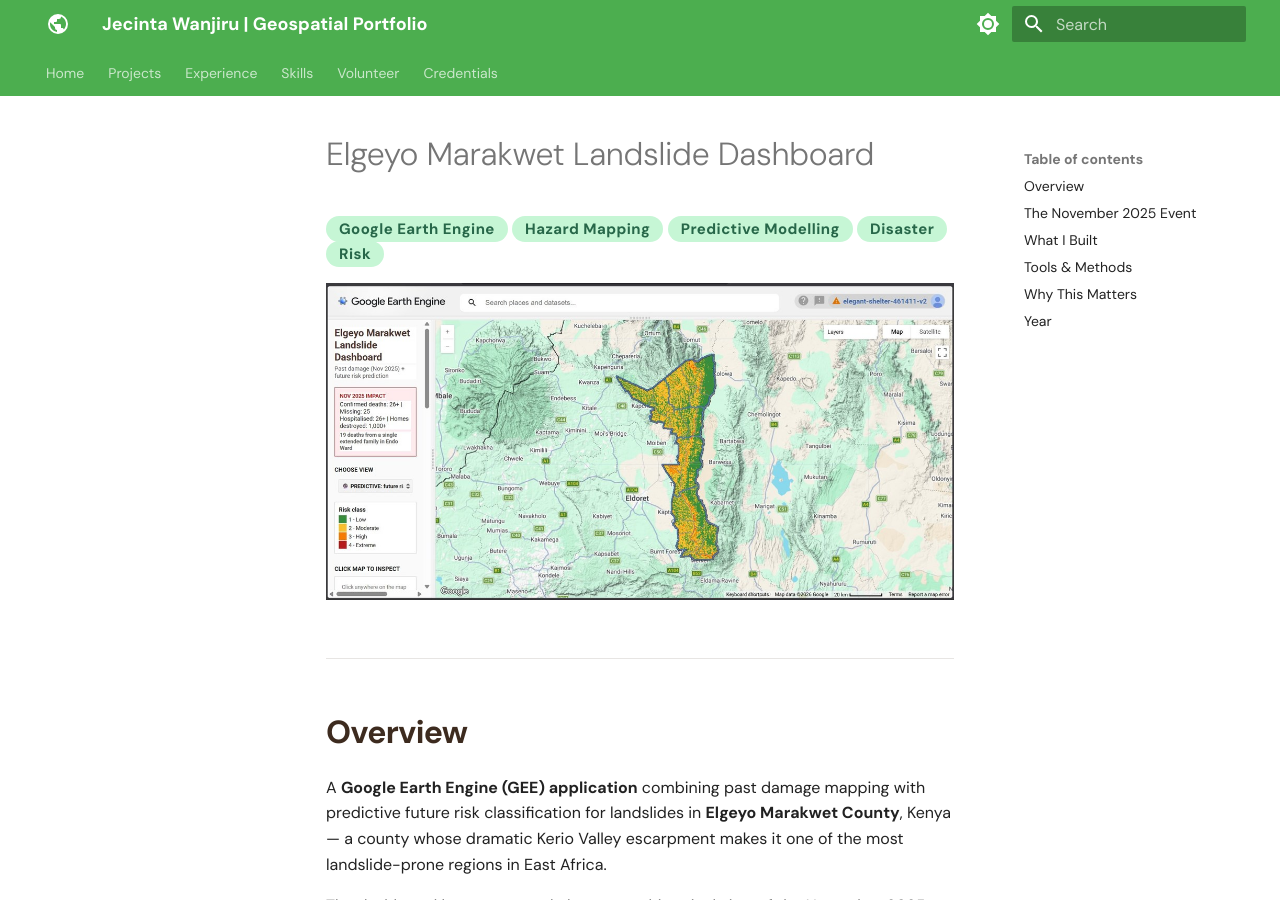
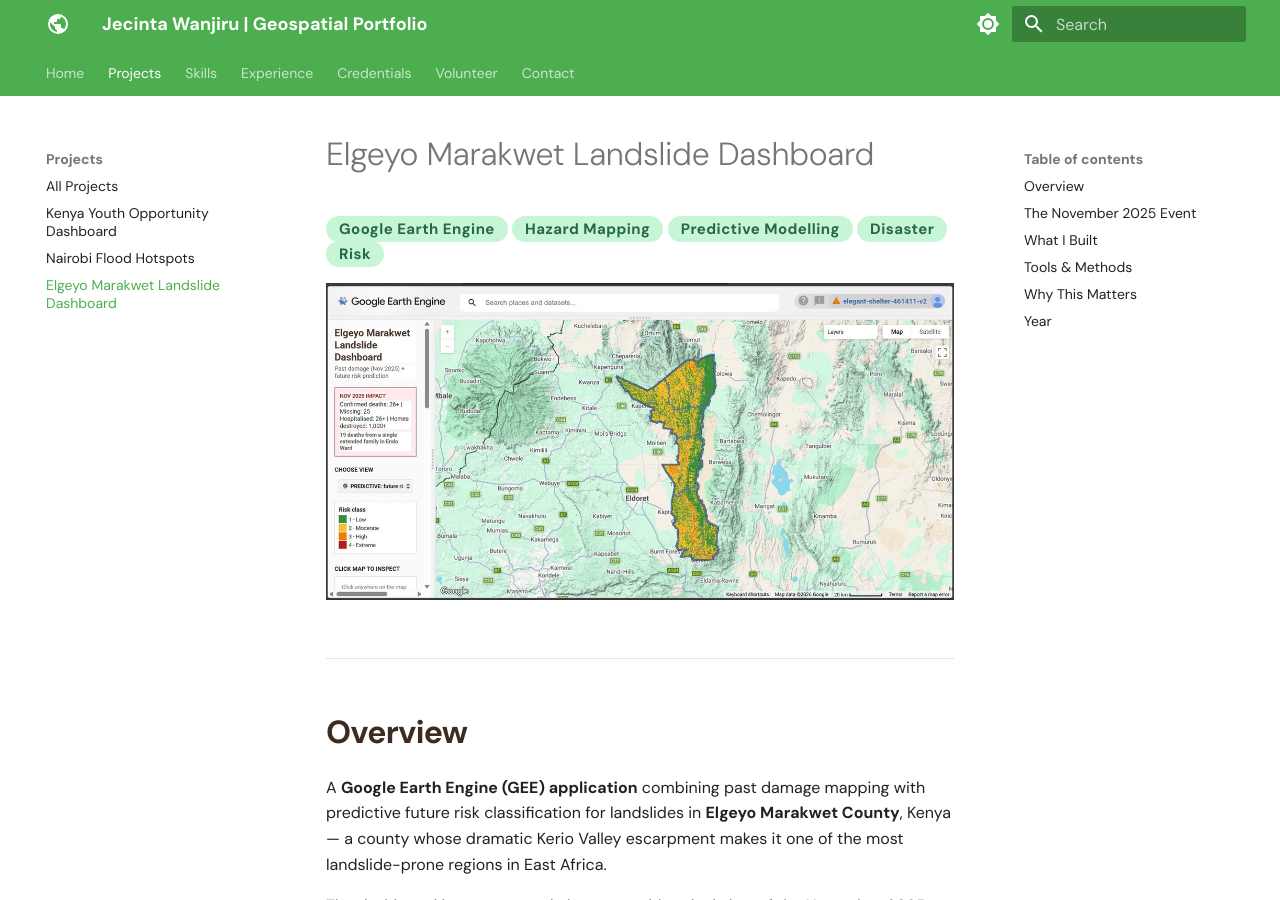
Before and after one commit to Wanjiru-1/Wanjiru-1.github.io, an MkDocs documentation site: the page built from docs/projects/elgeyo-landslide.md, in a window 1280 px wide and 900 px high. Built offline with MkDocs 1.6.1 and Material for MkDocs 9.7.7, drawn with Linux system fonts in a browser that asks for light colours.

Commit message:
Update mkdocs.yml

```diff
--- a/mkdocs.yml
+++ b/mkdocs.yml
@@ -64,11 +64,12 @@
 nav:
   - Home: index.md
   - Projects:
-    - Overview: projects/index.md
-    - Elgeyo Marakwet Landslide Dashboard: projects/landslide-dashboard.md
-    - Nairobi Flood Hotspots: projects/flood-hotspots.md
-    - Kenya Climate Risk Dashboard: projects/climate-risk-dashboard.md
+    - "All Projects": projects/index.md
+    - "Kenya Youth Opportunity Dashboard": projects/kenya-youth-dashboard.md
+    - "Nairobi Flood Hotspots": projects/nairobi-flood-hotspots.md
+    - "Elgeyo Marakwet Landslide Dashboard": projects/elgeyo-landslide.md
+  - Skills: skills.md
   - Experience: experience.md
-  - Skills: skills.md
+  - Credentials: credentials.md
   - Volunteer: volunteer.md
-  - Credentials: credentials.md
+  - Contact: contact.md
```
